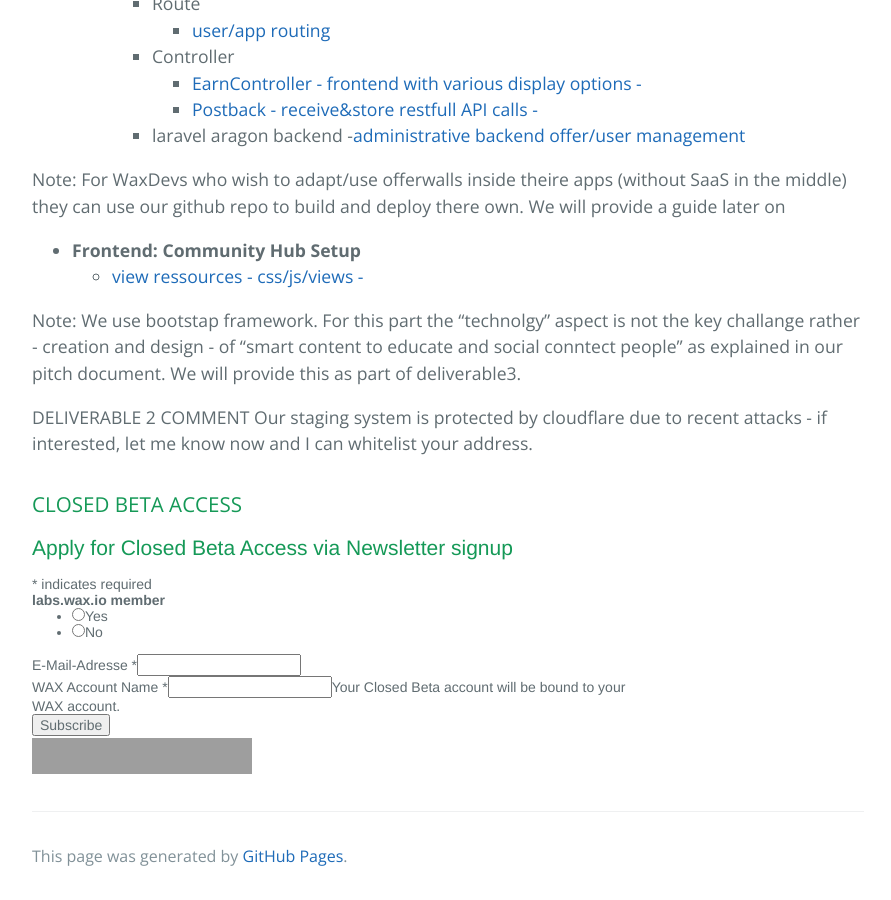
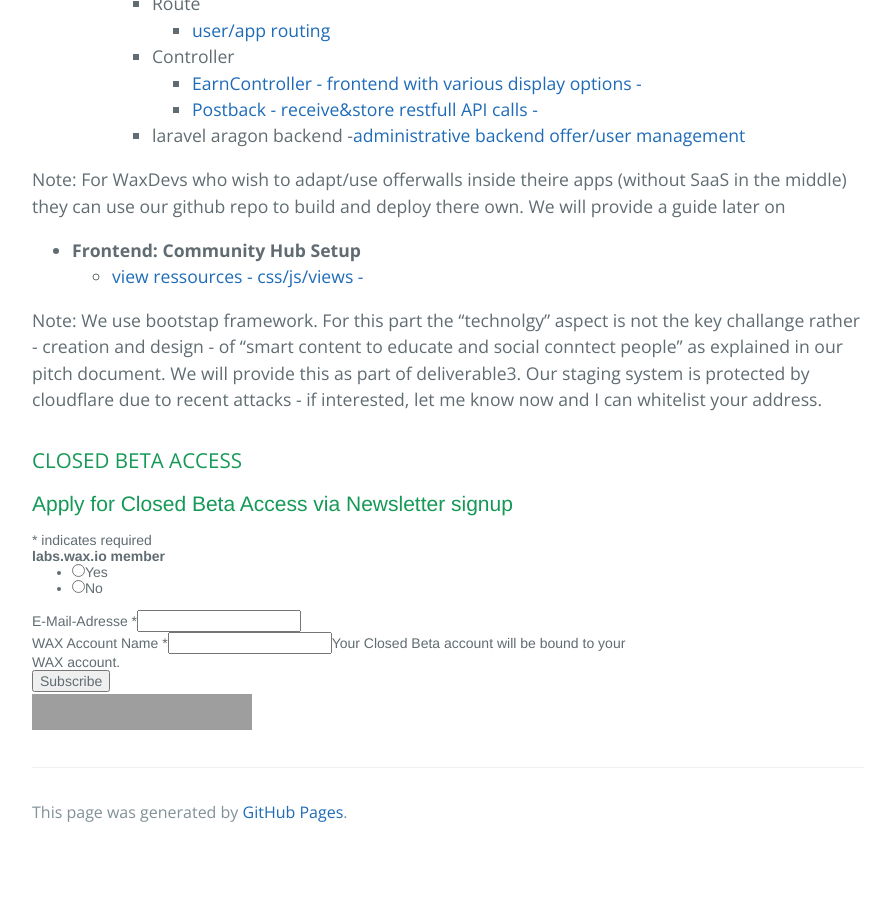
Before and after one commit to KleeblattGames/KleeblattGames.github.io, a Jekyll site: the page built from index.md, in a window 1280 px wide and 900 px high, scrolled down 751 px, cut to the strip 0-900 px from the top of the window. Shown: the whole strip, without its empty margins (192-1083 px from the left). Built offline with Jekyll 4.4.1, drawn with Linux system fonts in a browser that asks for light colours; comment, search, counter and statistics services are not loaded; after the commit the page ends 1607 px from its top, so only the background shows below that; grey boxes are pictures that could not be loaded.

Commit message:
Update index.md

```diff
--- a/index.md
+++ b/index.md
@@ -27,10 +27,7 @@ CLOSED BETA DELIVERY - DELIVERABLE 2
   - **Frontend: Community Hub Setup**
       - [view ressources - css/js/views -](https://github.com/KleeblattGames/WAX-Earn-and-Community-Hub/tree/main/offerwall/resources)
 
-  Note: We use bootstap framework. For this part the "technolgy" aspect is not the key challange rather - creation and design - of "smart content to educate and social conntect people" as explained in our pitch document. We will provide this as part of deliverable3.
-
-DELIVERABLE 2 COMMENT
-Our staging system is protected by cloudflare due to recent attacks - if interested, let me know now and I can whitelist your address.
+  Note: We use bootstap framework. For this part the "technolgy" aspect is not the key challange rather - creation and design - of "smart content to educate and social conntect people" as explained in our pitch document. We will provide this as part of deliverable3. Our staging system is protected by cloudflare due to recent attacks - if interested, let me know now and I can whitelist your address.
 
 
 
```
